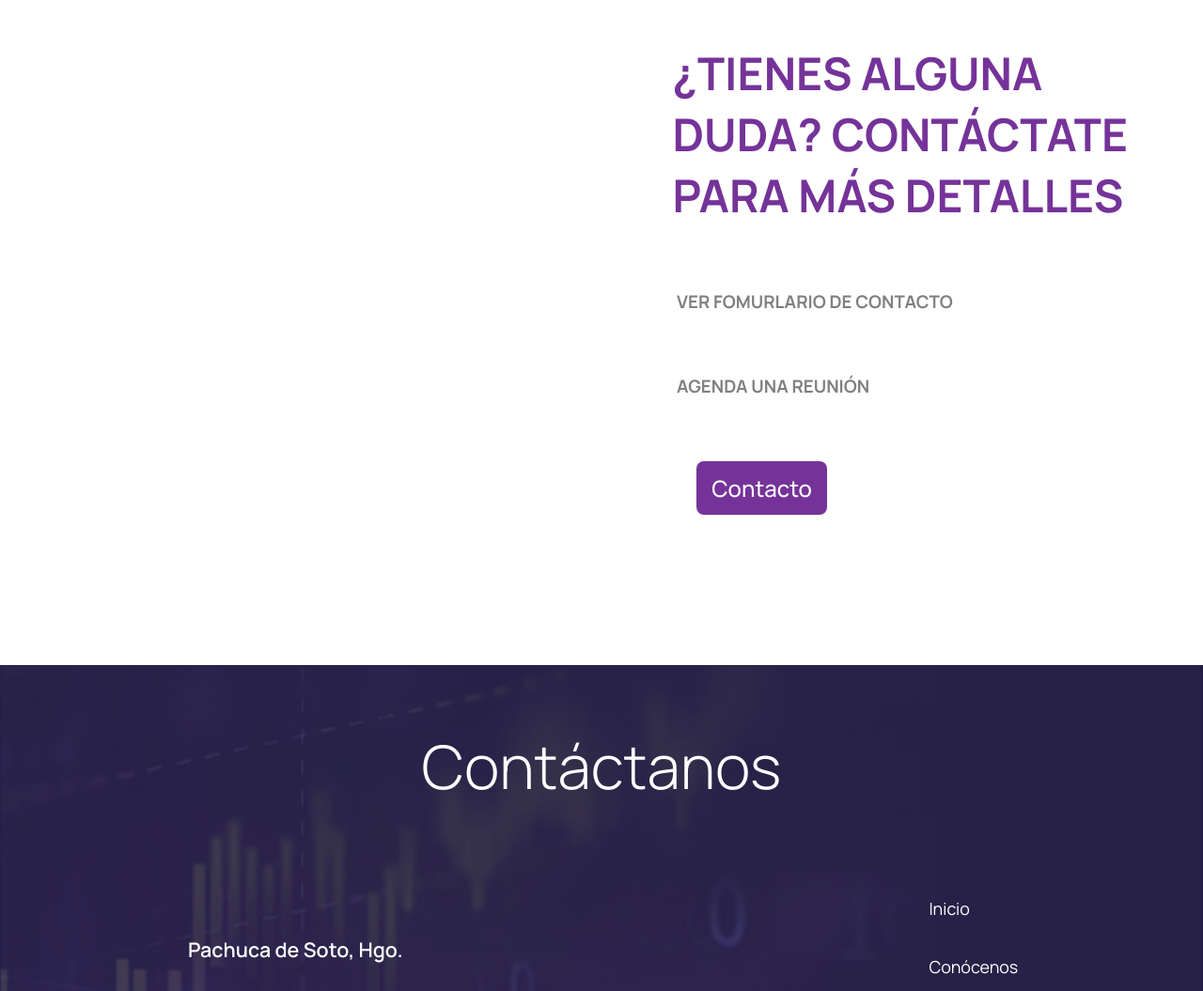
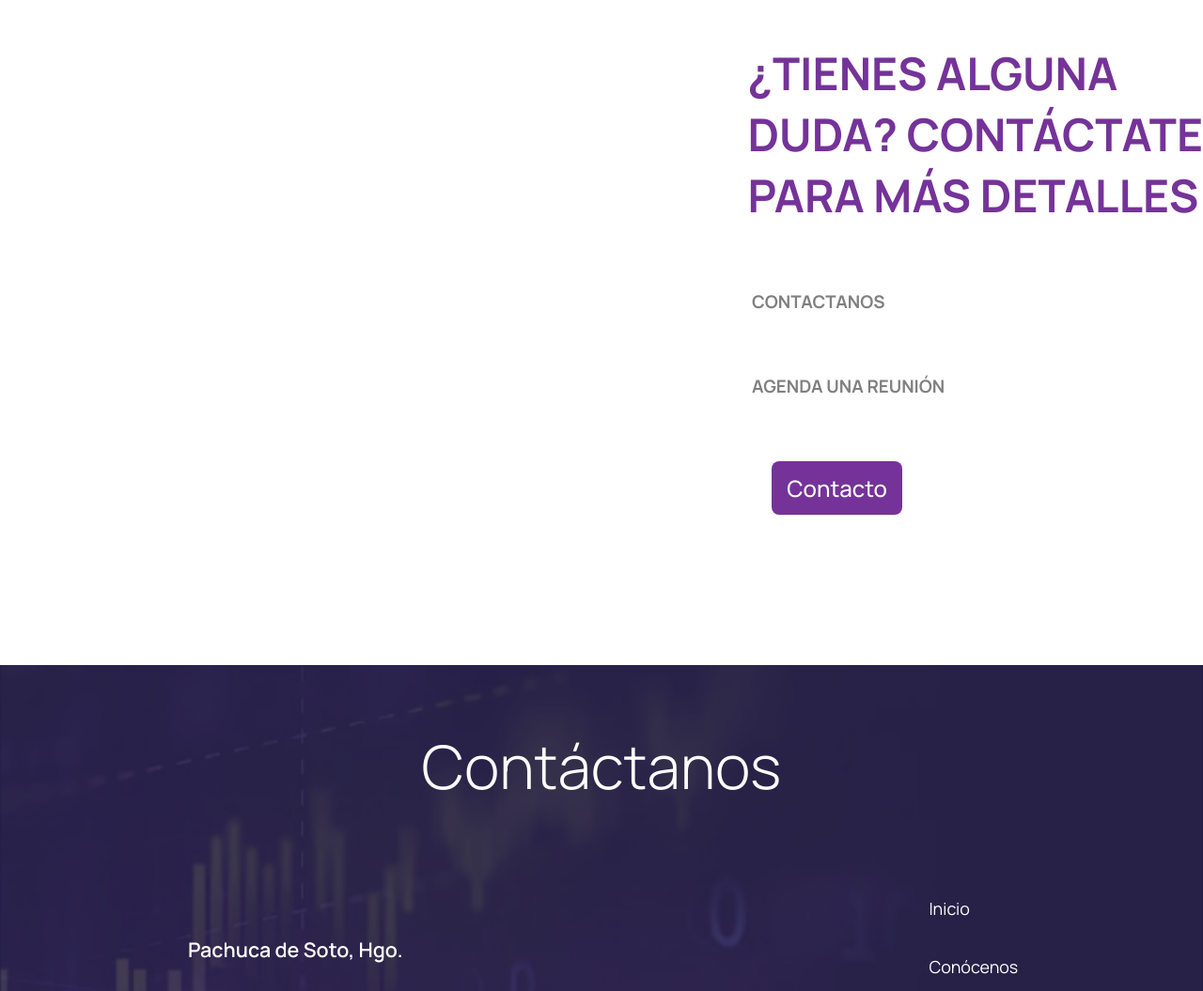
Before and after one commit to ForeverMikk/binahria-page, a React (Create React App) app: page /catalogo in a window 1280 px wide. Shown: the part 2615-3670 px from the top of the page at 94% size. Built offline with nearby package versions, Linux system fonts and the light colour scheme.

Commit message:
fix some styles

```diff
--- a/src/views/Catalogo/CatalogoCategories/CatalogoCategories.css
+++ b/src/views/Catalogo/CatalogoCategories/CatalogoCategories.css
@@ -1,5 +1,5 @@
 .catalog-categories {
-    margin: 5rem;
+    margin: 5rem 0;
     margin-bottom: 8rem;
 }
 
--- a/src/views/Catalogo/CatalogoCategories/CatalogoCategories.jsx
+++ b/src/views/Catalogo/CatalogoCategories/CatalogoCategories.jsx
@@ -50,7 +50,7 @@ const CatalogoCategories = () => {
 
                 <div className="links">
                     <Link to='/contact'>
-                        <h3 className='arrow'>Ver fomurlario de contacto</h3>
+                        <h3 className='arrow'>Contactanos</h3>
                     </Link>
 
                     <Link to='/contact'>
--- a/src/views/Contact/Contact.css
+++ b/src/views/Contact/Contact.css
@@ -6,7 +6,7 @@
 }
 
 .contact-header .title {
-    font-family: var(--text-font);
+    font-family: "Florence";
     padding-top: 10vw;
     padding-left: 10vw;
     width: 60vw;
```
